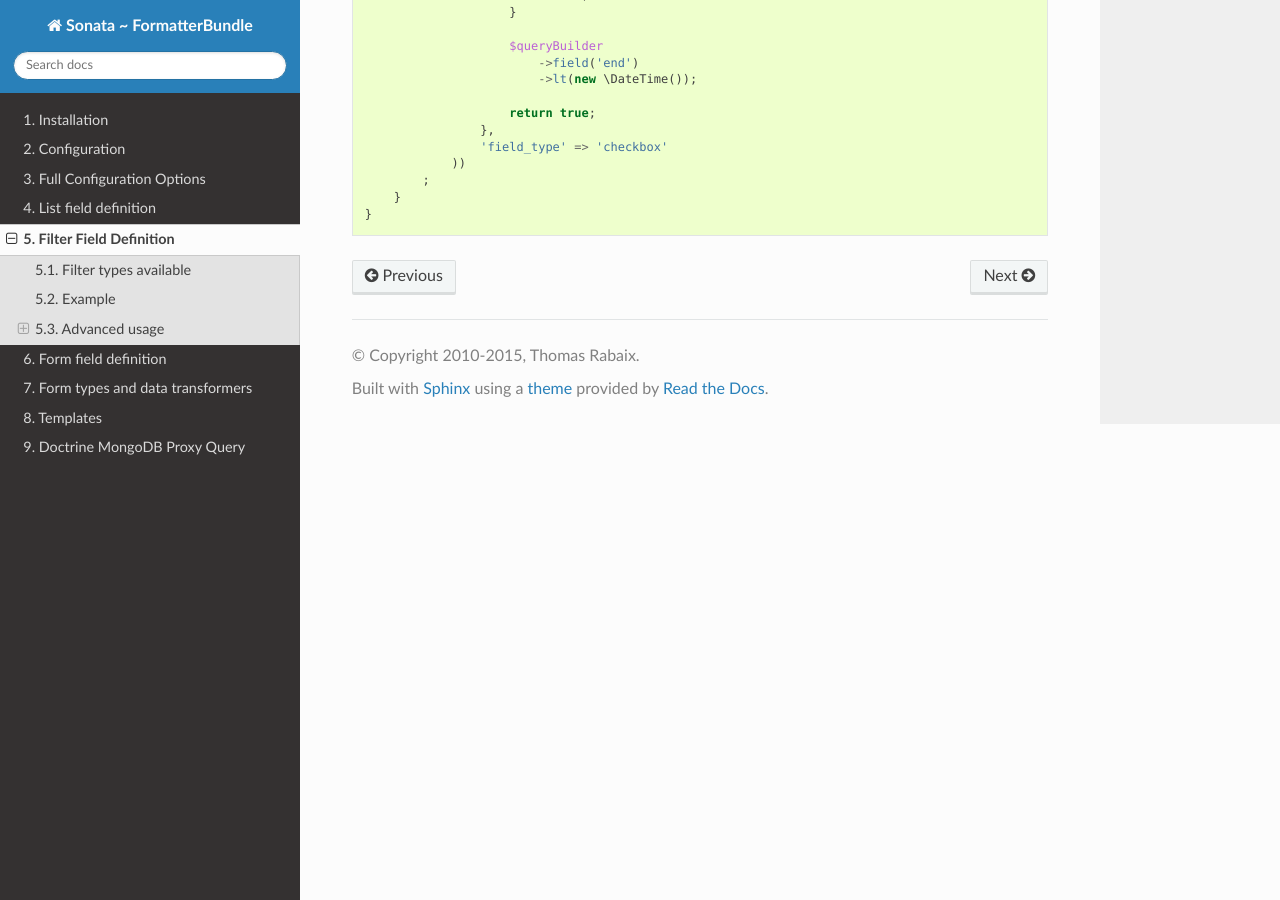
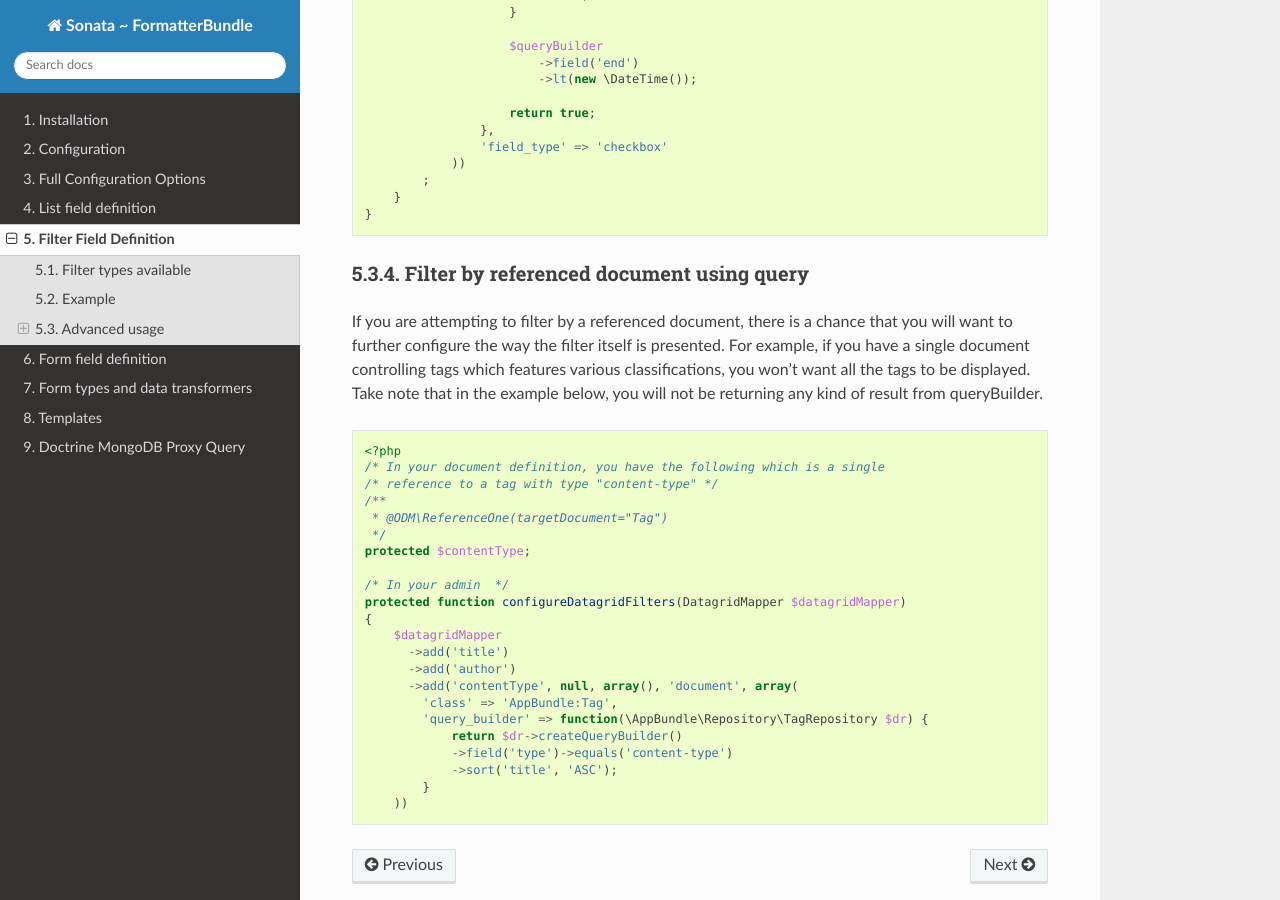
Before and after one commit to sonata-project/SonataDoctrineMongoDBAdminBundle, a Sphinx documentation site: the page built from Resources/doc/reference/filter_field_definition.rst, in a window 1280 px wide and 900 px high, scrolled down 3019 px. Built offline with Sphinx 7.4.7 and the Read the Docs theme 2.0.0, drawn with Linux system fonts in a browser that asks for light colours.

Commit message:
Added entry using filter queryBuilder

```diff
--- a/Resources/doc/reference/filter_field_definition.rst
+++ b/Resources/doc/reference/filter_field_definition.rst
@@ -163,3 +163,38 @@ or not.
             ;
         }
     }
+
+Filter by referenced document using query
+^^^^^^^^^^^^^^^^^^^^^^^^^^^^^^^^^^^^^^^^^
+
+If you are attempting to filter by a referenced document, there is a chance that
+you will want to further configure the way the filter itself is presented. For
+example, if you have a single document controlling tags which features various
+classifications, you won't want all the tags to be displayed. Take note that in
+the example below, you will not be returning any kind of result from
+queryBuilder.
+
+.. code-block:: php
+
+    <?php
+    /* In your document definition, you have the following which is a single
+    /* reference to a tag with type "content-type" */
+    /**
+     * @ODM\ReferenceOne(targetDocument="Tag")
+     */
+    protected $contentType;
+
+    /* In your admin  */
+    protected function configureDatagridFilters(DatagridMapper $datagridMapper)
+    {
+        $datagridMapper
+          ->add('title')
+          ->add('author')
+          ->add('contentType', null, array(), 'document', array(
+            'class' => 'AppBundle:Tag',
+            'query_builder' => function(\AppBundle\Repository\TagRepository $dr) {
+                return $dr->createQueryBuilder()
+                ->field('type')->equals('content-type')
+                ->sort('title', 'ASC');
+            }
+        ))
```
